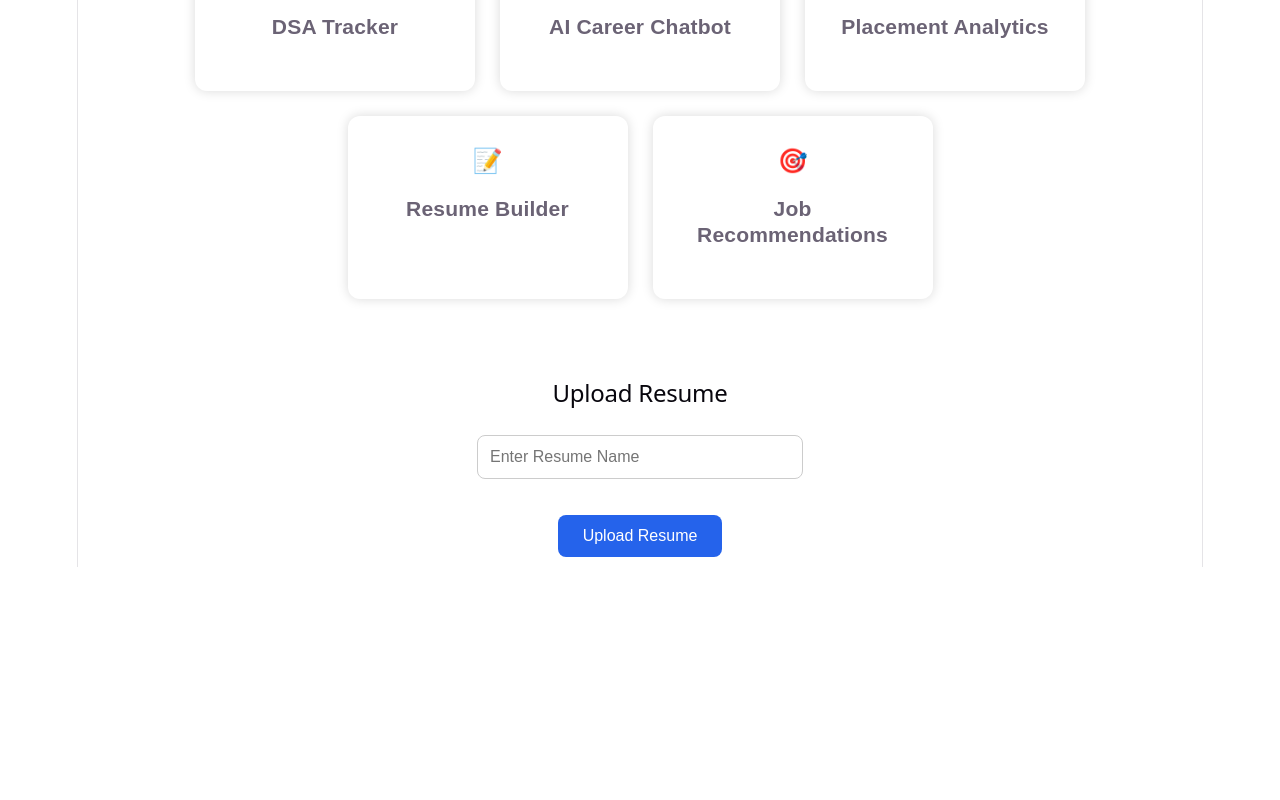
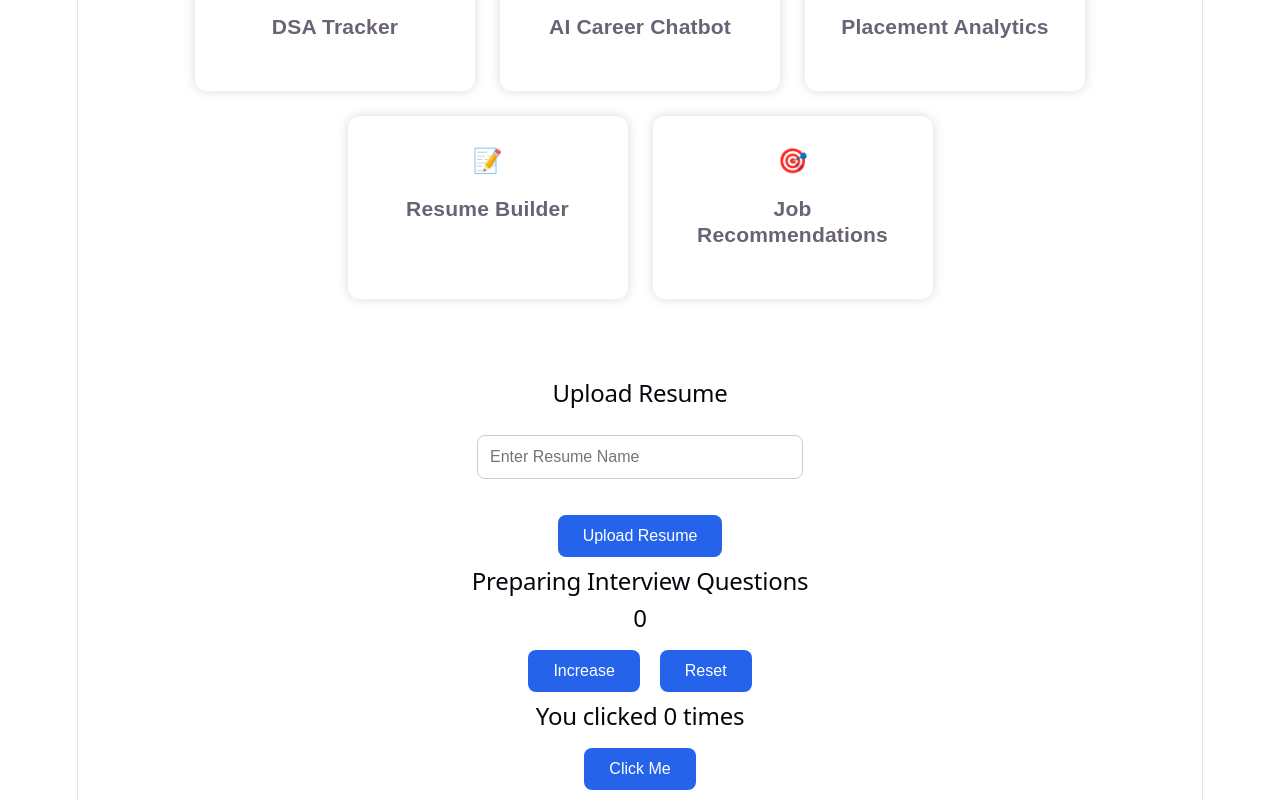
Before and after one commit to Srishti-Aggarwal14/ai-career-copilot, a React (Vite) app: page / in a window 1280 px wide. Shown: the part 702-1502 px from the top of the page. Before the commit the page ends 1269 px from the top, so only its background shows below. Built offline with nearby package versions, Linux system fonts and the light colour scheme.

Commit message:
Day 9: Learned useEffect, dependency array and browser title updates

```diff
--- a/src/App.jsx
+++ b/src/App.jsx
@@ -3,6 +3,9 @@ import Navbar from "./components/Navbar";
 import Hero from "./components/Hero";
 import Features from "./components/Features";
 import ResumeForm from "./components/ResumeForm";
+import Welcome from "./components/Welcome";
+import Counter from "./components/Counter";
+import TitleChanger from "./components/TitleChanger";
 
 function App() {
   return (
@@ -11,6 +14,9 @@ function App() {
       <Hero />
       <Features />
       <ResumeForm />
+      <Welcome />
+      <Counter />
+      <TitleChanger />
     </div>
   );
 }
--- /dev/null
+++ b/src/components/Counter.jsx
@@ -0,0 +1,31 @@
+import { useState, useEffect } from "react";
+
+function Counter() {
+
+    const [count, setCount] = useState(0);
+
+    useEffect(() => {
+
+        console.log("Current Count is",  count);
+
+    }, [count]);
+
+    return (
+
+        <section>
+
+            <h2>{count}</h2>
+
+            <button onClick={() => setCount(count + 1)}>
+                Increase
+            </button>
+            <button onClick={() => setCount(0)}>
+                 Reset
+            </button>
+
+        </section>
+
+    );
+}
+
+export default Counter;
--- /dev/null
+++ b/src/components/TitleChanger.jsx
@@ -0,0 +1,26 @@
+import { useState, useEffect } from "react";
+
+function TitleChanger() {
+
+    const [count, setCount] = useState(0);
+
+    useEffect(() => {
+
+        document.title = `Clicks : ${count}`;
+
+    }, [count]);
+
+    return (
+        <section>
+
+            <h2>You clicked {count} times</h2>
+
+            <button onClick={() => setCount(count + 1)}>
+                Click Me
+            </button>
+
+        </section>
+    );
+}
+
+export default TitleChanger;
--- /dev/null
+++ b/src/components/Welcome.jsx
@@ -0,0 +1,31 @@
+import { useState, useEffect } from "react";
+
+function Welcome() {
+    const [message, setMessage] = useState("Welcome 👋");
+
+    useEffect(() => {
+        setTimeout(() => {
+            setMessage("Checking Resume");
+        }, 2000);
+        setTimeout(() => {
+            setMessage("Preparing Interview Questions");
+        }, 4000);
+        setTimeout(() => {
+            setMessage("Ready to Crack Placements");
+        }, 6000);
+
+    }, []);
+
+    return (
+
+        <section>
+
+            <h2>{message}</h2>
+
+        </section>
+
+    );
+
+}
+
+export default Welcome;
```
Also changed, not shown: 1 other file (tests, documents, lock files or other folders).
